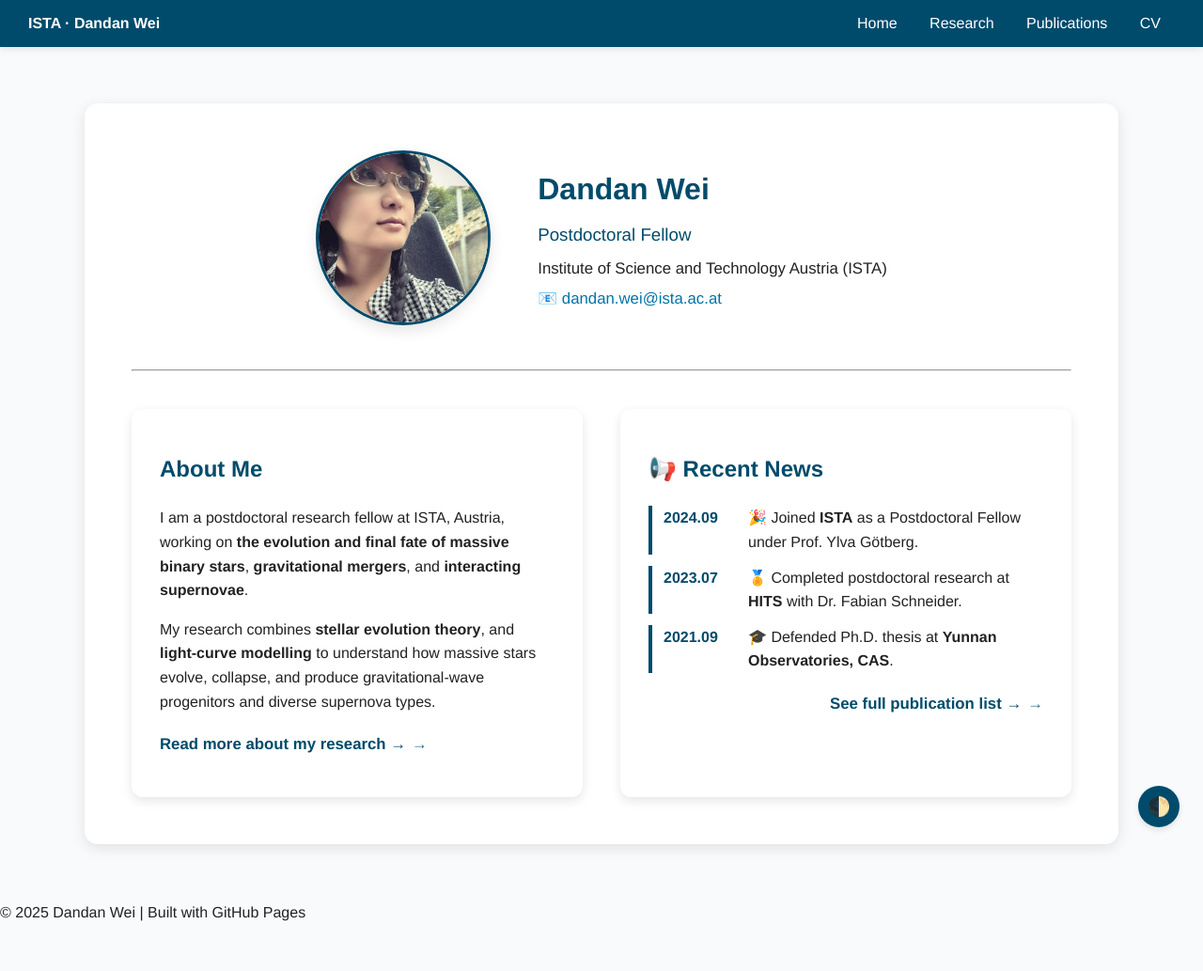
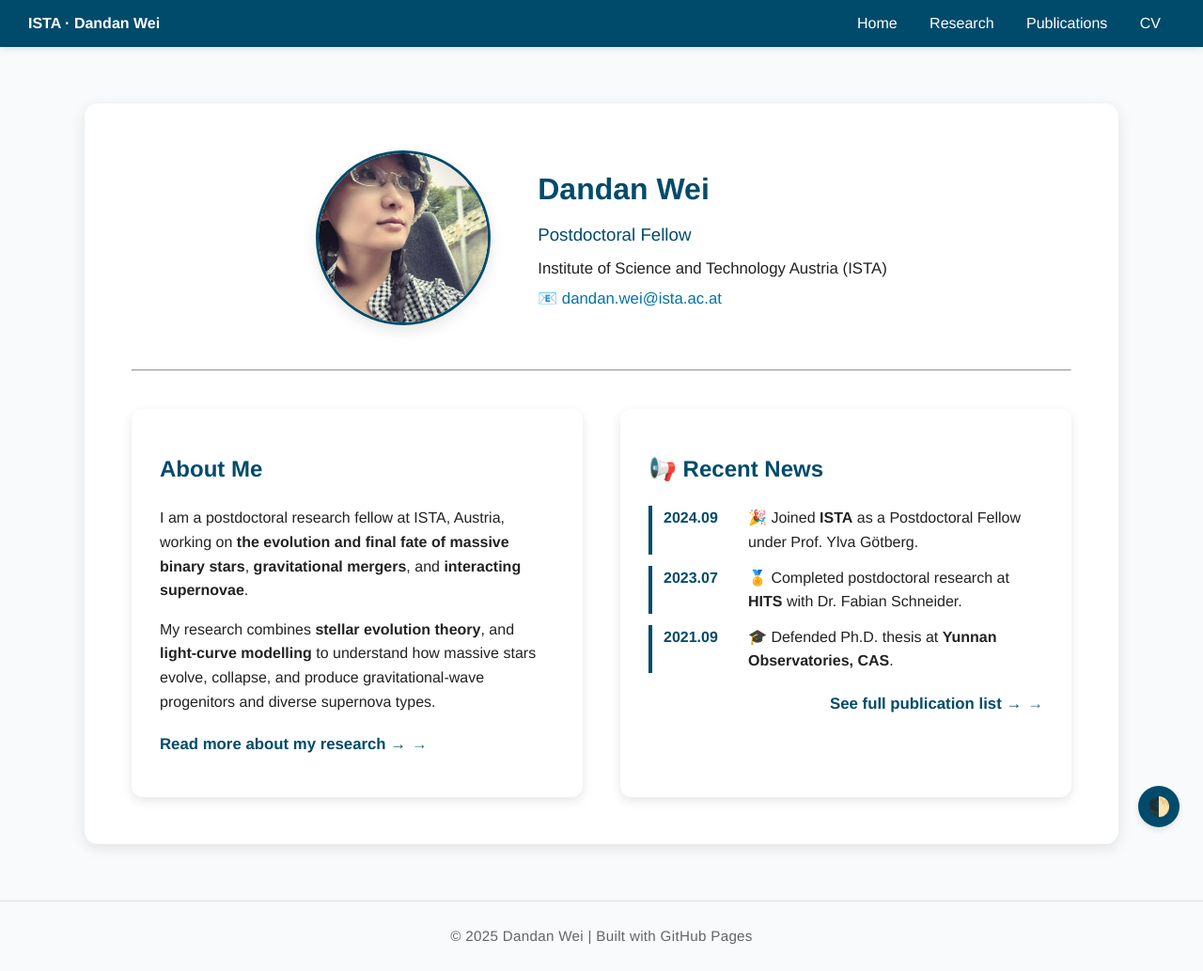
Before and after one commit to Dandan-star0/Dandan-star0.github.io, a Jekyll site: the page built from index.md, in a window 1280 px wide. Shown: the whole page at 94% size. Built offline with Jekyll 4.4.1, drawn with Linux system fonts in a browser that asks for light colours; before the commit the page ends 999 px from its top, so only the background shows below that.

Commit message:
Update style.css

```diff
--- a/assets/css/style.css
+++ b/assets/css/style.css
@@ -30,6 +30,8 @@ body {
   from { opacity: 0; }
   to { opacity: 1; }
 }
+
+
 
 /* ===== Navigation ===== */
 nav {
@@ -383,3 +385,24 @@ a:hover {
     max-width: 90%;
   }
 }
+
+
+/* ===== Elegant Footer ===== */
+footer {
+  border-top: 1px solid rgba(0, 0, 0, 0.1);
+  text-align: center;
+  padding: 25px 0;
+  margin-top: 60px;
+  color: rgba(0, 0, 0, 0.6);
+  font-size: 0.95em;
+}
+
+[data-theme="dark"] footer {
+  border-top: 1px solid rgba(255, 255, 255, 0.15);
+  color: rgba(255, 255, 255, 0.6);
+}
+
+footer p {
+  margin: 0;
+  letter-spacing: 0.3px;
+}
```
